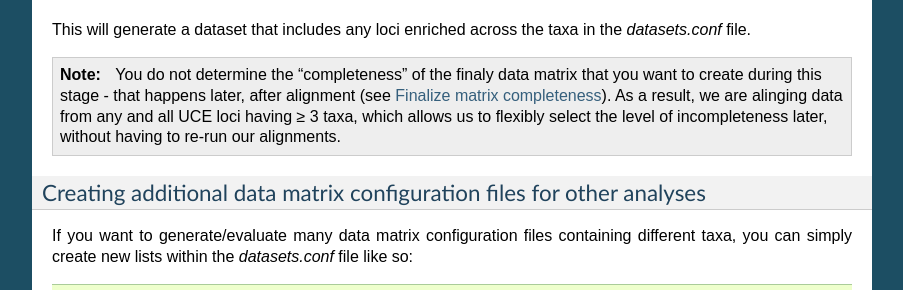
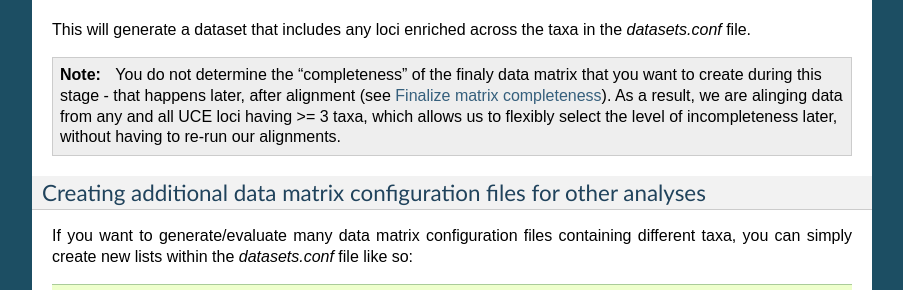
Before and after one commit to faircloth-lab/phyluce, a Sphinx documentation site: the page built from docs/uce-processing.rst, in a window 1280 px wide and 900 px high, scrolled down 7097 px. Shown: the part 173-463 px from the top of the window, without its empty margins (198-1101 px from the left). Built offline with Sphinx 7.4.7, drawn with Linux system fonts in a browser that asks for light colours.

Commit message:
Replace ≥ with >= to mitigate latex error in RTD.

```diff
--- a/docs/uce-processing.rst
+++ b/docs/uce-processing.rst
@@ -470,7 +470,7 @@ in the `datasets.conf` file.
 .. note:: You do not determine the "completeness" of the finaly data matrix
     that you want to create during this stage - that happens later, after
     alignment (see :ref:`finalize-matrix`).  As a result, we are alinging data
-    from any and all UCE loci having ≥ 3 taxa, which allows us to flexibly
+    from any and all UCE loci having >= 3 taxa, which allows us to flexibly
     select the level of incompleteness later, without having to re-run our
     alignments.
 
```
